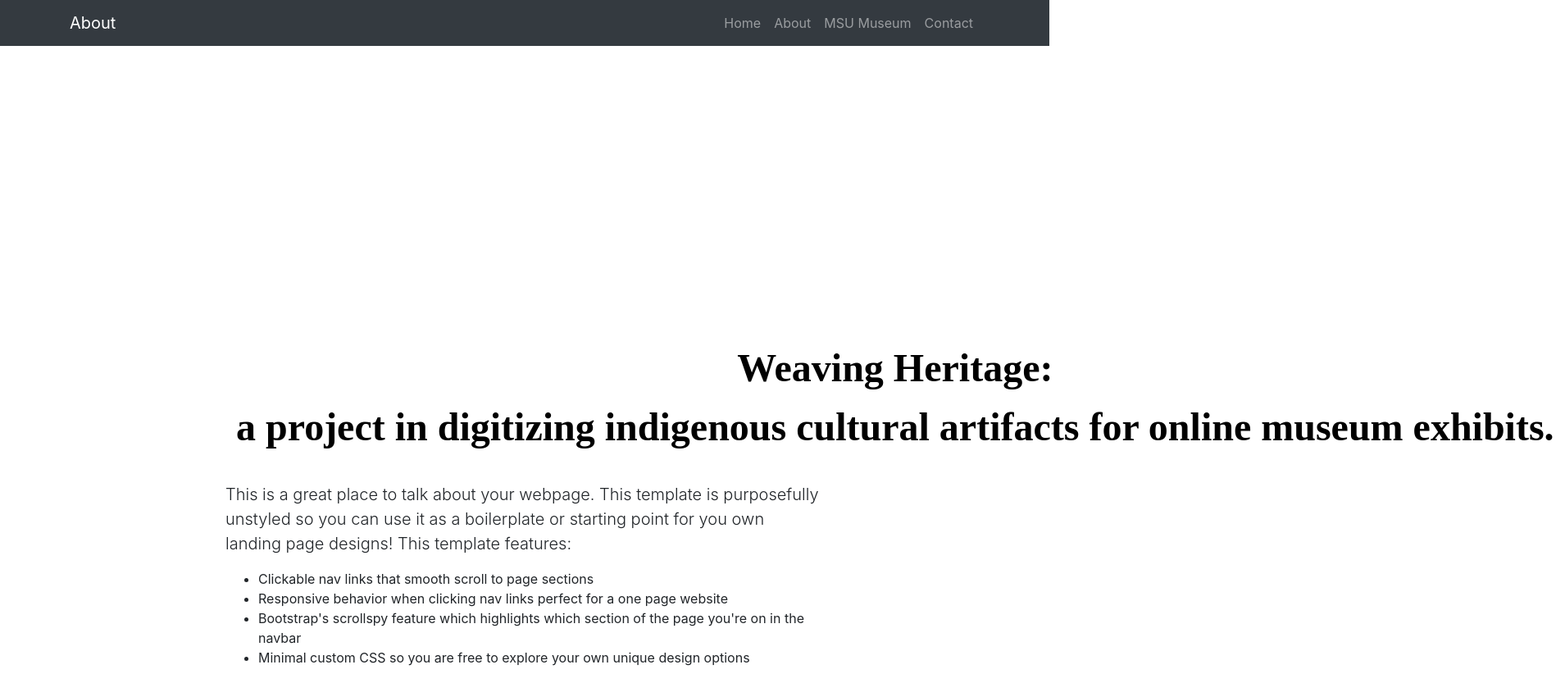
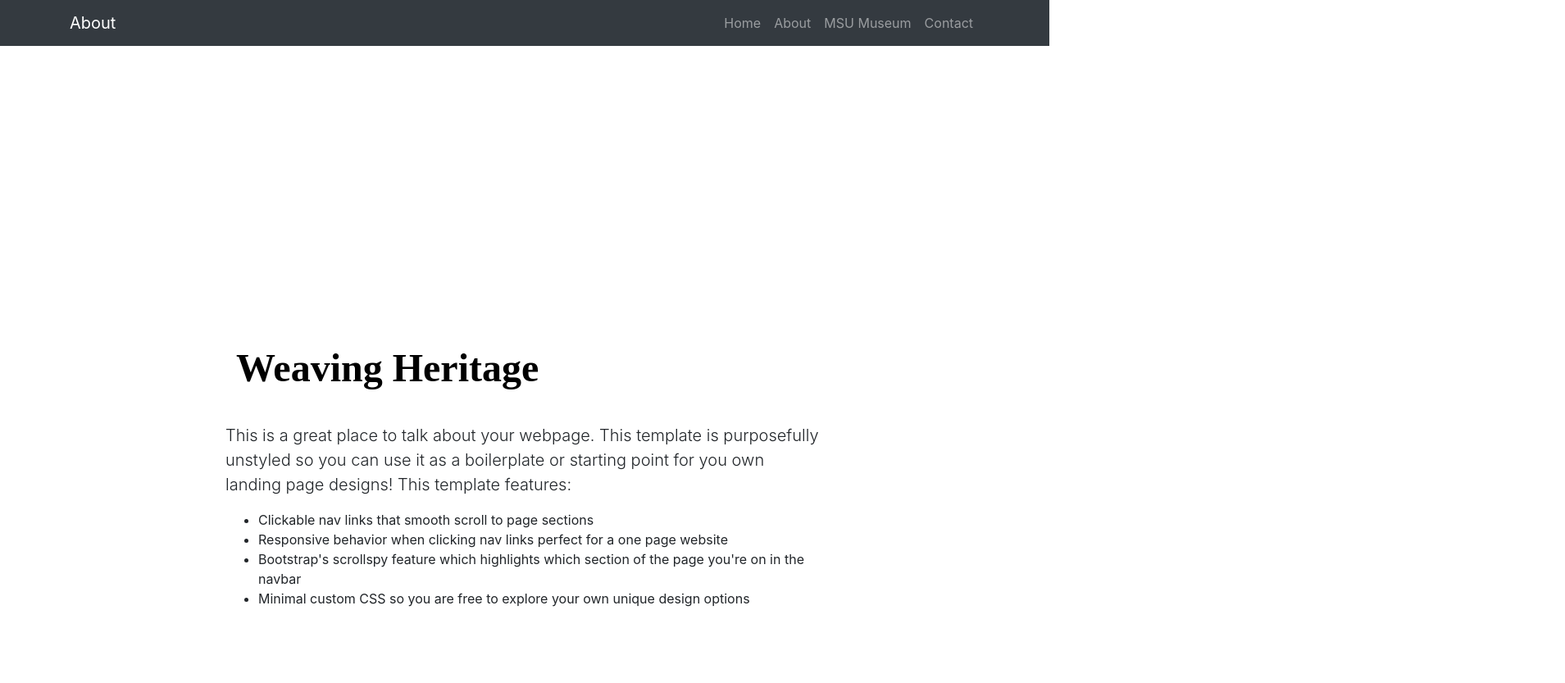
Before and after one commit to holtMSU/Chiprojectabout, a website: page index.html in a window 1280 px wide. Shown: the top 833 px of the page at 82% size, 1909 px wide, since content can reach past the window. Drawn offline with Linux system fonts and the light colour scheme.

Commit message:
text change

```diff
--- a/index.html
+++ b/index.html
@@ -54,7 +54,7 @@
       <div class="container">
         <div class="row">
           <div class="col-lg-8 mx-auto">
-            <h2><button type="button" class="btn btn-link"><font face="Times New Roman" font size="12" color="black"><p class="thick">Weaving Heritage: <br>a project in digitizing indigenous cultural artifacts for online museum exhibits.</br> </p></font></button></h2>
+            <h2><button type="button" class="btn btn-link"><font face="Times New Roman" font size="12" color="black"><p class="thick">Weaving Heritage</p></font></button></h2>
             <p class="lead">This is a great place to talk about your webpage. This template is purposefully unstyled so you can use it as a boilerplate or starting point for you own landing page designs! This template features:</p>
             <ul>
               <li>Clickable nav links that smooth scroll to page sections</li>
```
